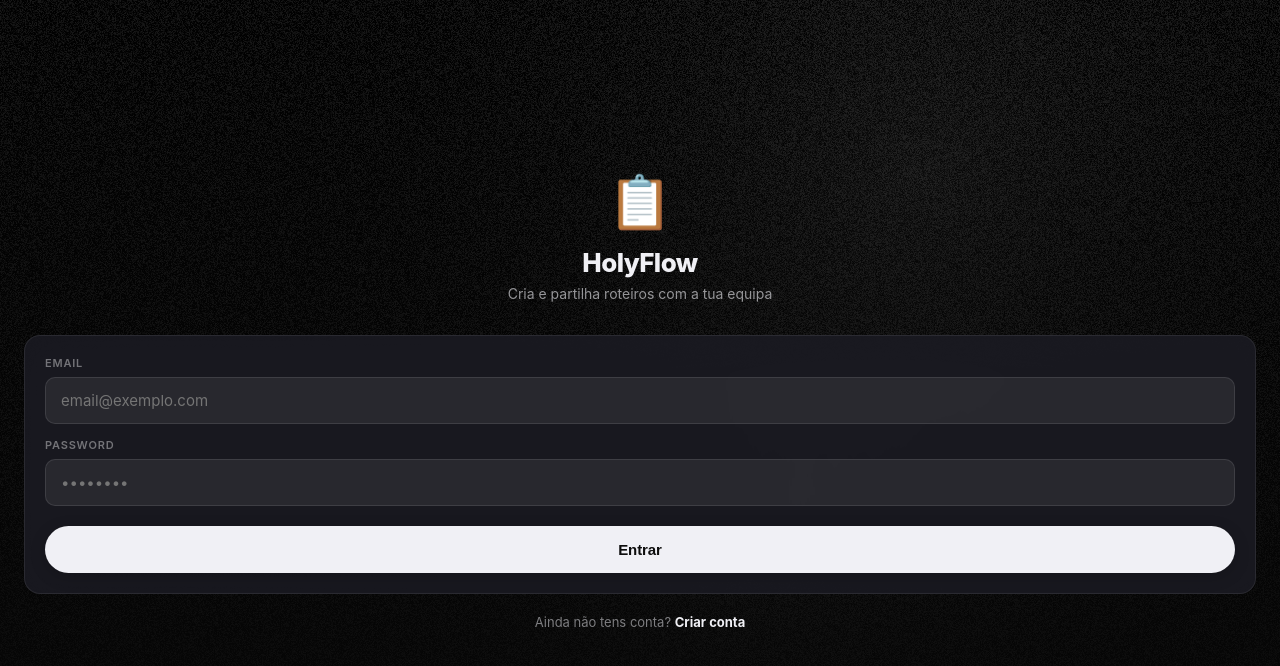
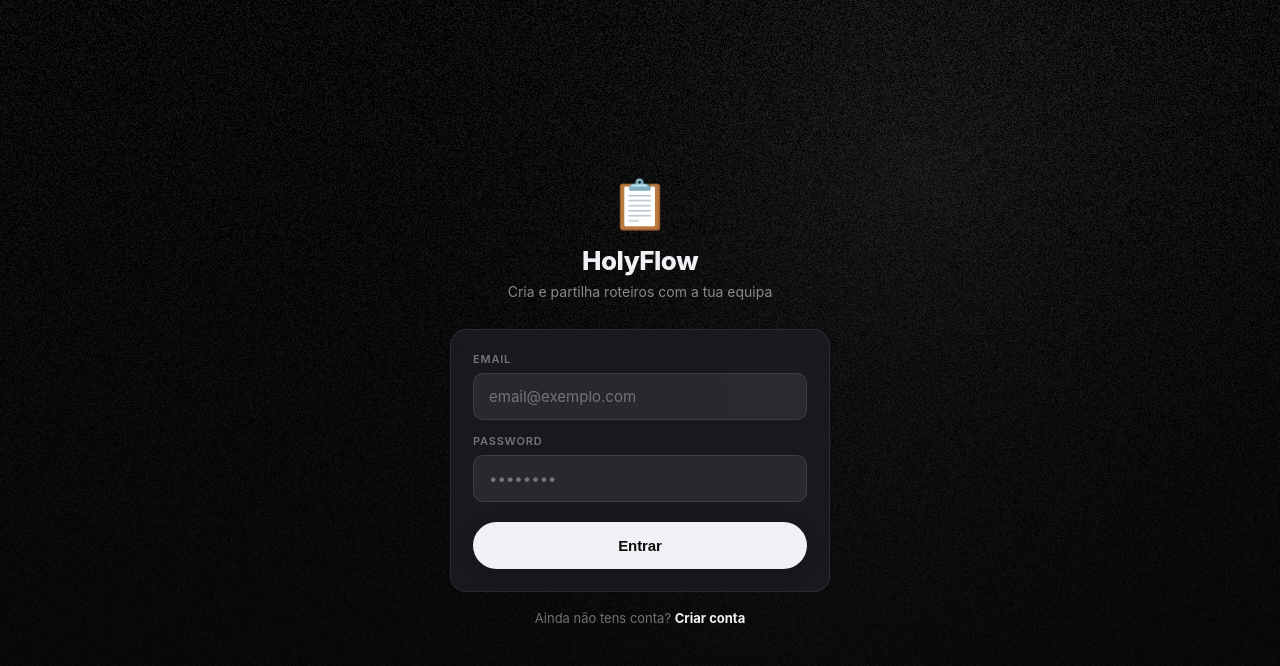
Before and after one commit to lucassalino/HolyFlow, a React (Vite) app: page / in a window 1280 px wide. Shown: the top 666 px of the page. Built offline with nearby package versions, Linux system fonts and the light colour scheme.

Commit message:
fix: center login form card — limit width and center vertically

```diff
--- a/src/screens/AuthScreen.jsx
+++ b/src/screens/AuthScreen.jsx
@@ -95,18 +95,27 @@ export default function AuthScreen() {
         background: 'linear-gradient(to bottom, rgba(8,8,8,0.1) 0%, rgba(8,8,8,0.5) 50%, rgba(8,8,8,0.85) 100%)',
         pointerEvents: 'none',
       }} />
-      <div className="auth-wrap" style={{ position: 'relative', zIndex: 1 }}>
-        <div className="auth-logo">
-          <div style={{ fontSize: 52 }}>📋</div>
-          <h1 style={{ color: '#f0f0f5' }}>HolyFlow</h1>
-          <p style={{ color: 'rgba(240,240,245,0.6)' }}>Cria e partilha roteiros com a tua equipa</p>
+
+      {/* Centered container */}
+      <div style={{
+        position: 'relative', zIndex: 1,
+        flex: 1, display: 'flex', alignItems: 'center', justifyContent: 'center',
+        padding: '24px',
+        height: '100%',
+      }}>
+        <div style={{ width: '100%', maxWidth: 380 }}>
+          <div className="auth-logo" style={{ marginBottom: 28 }}>
+            <div style={{ fontSize: 48 }}>📋</div>
+            <h1 style={{ color: '#f0f0f5', fontSize: 26, fontWeight: 800, marginTop: 12, letterSpacing: '-0.5px' }}>HolyFlow</h1>
+            <p style={{ color: 'rgba(240,240,245,0.55)', fontSize: 14, marginTop: 6 }}>Cria e partilha roteiros com a tua equipa</p>
           </div>
+
           <div style={{
             background: 'rgba(28,28,36,0.85)',
             backdropFilter: 'blur(20px)',
             WebkitBackdropFilter: 'blur(20px)',
             borderRadius: 'var(--radius)',
-          padding: '20px',
+            padding: '22px',
             border: '1px solid rgba(255,255,255,0.08)',
           }}>
             {erro && <div className="auth-error">{erro}</div>}
@@ -132,12 +141,14 @@ export default function AuthScreen() {
               {loading ? 'A processar...' : modo === 'registo' ? 'Criar Conta' : 'Entrar'}
             </button>
           </div>
-        <div className="auth-link" style={{ color: 'rgba(240,240,245,0.5)' }}>
+
+          <div className="auth-link" style={{ color: 'rgba(240,240,245,0.45)', marginTop: 18 }}>
             {modo === 'login'
               ? <>Ainda não tens conta? <span style={{ color: '#f0f0f5', fontWeight: 700 }} onClick={() => mudarModo('registo')}>Criar conta</span></>
               : <>Já tens conta? <span style={{ color: '#f0f0f5', fontWeight: 700 }} onClick={() => mudarModo('login')}>Entrar</span></>}
           </div>
         </div>
       </div>
+    </div>
   )
 }
```
Lines whose indentation alone changed are shown as unchanged.
